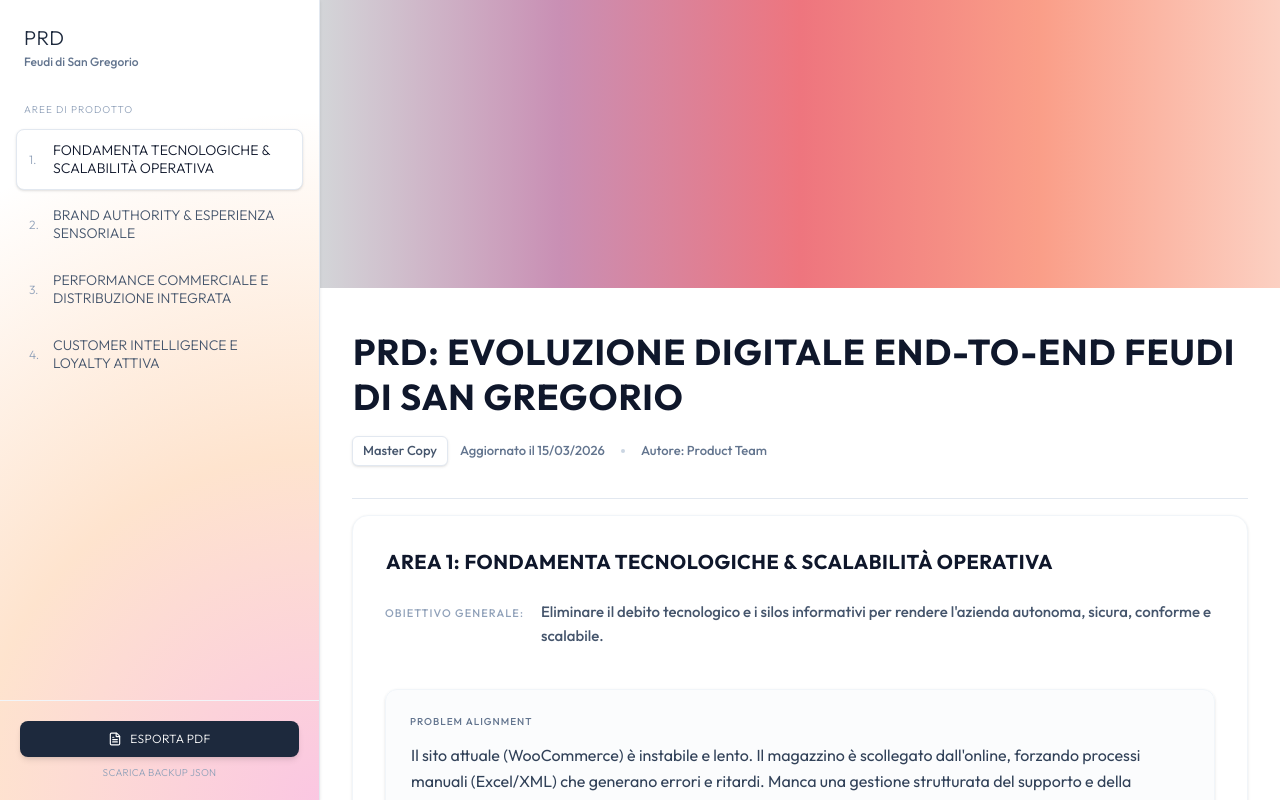
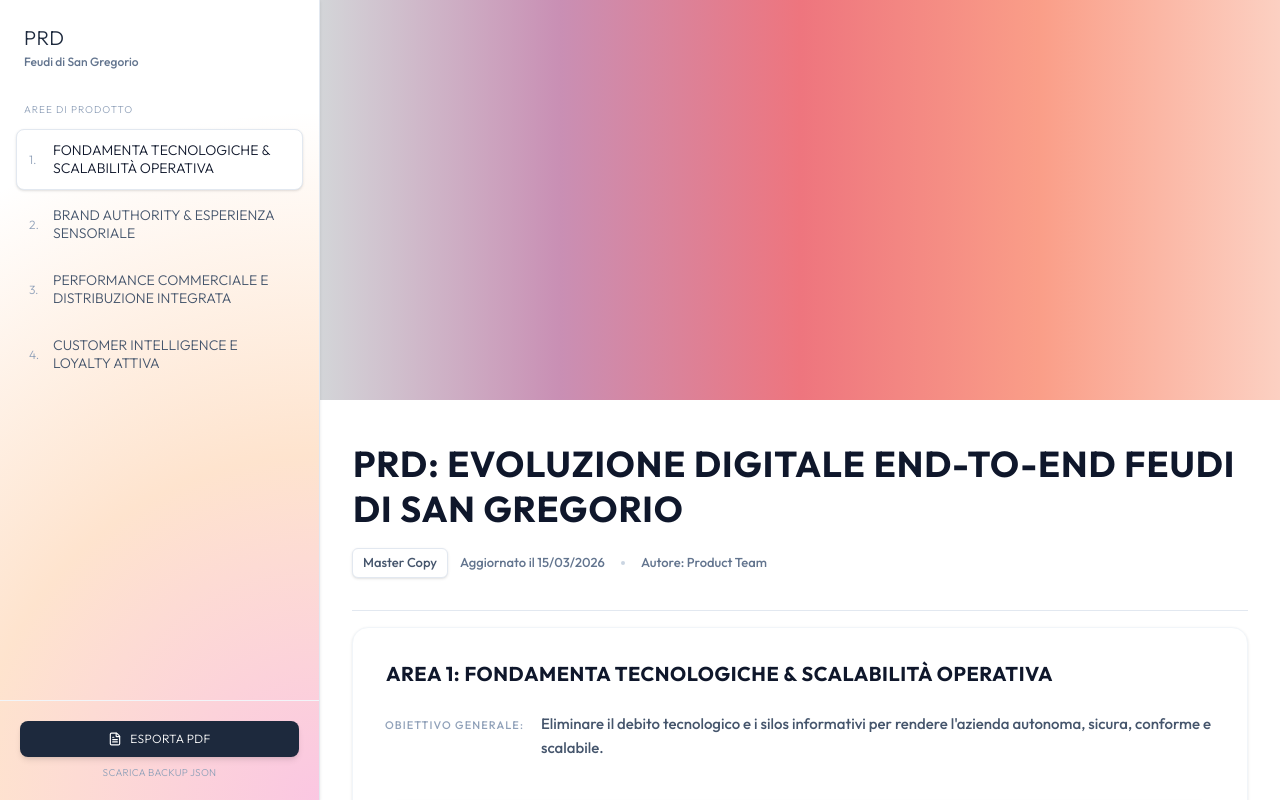
Before and after one commit to NatShostak-ux/PRD-Framework, a React (Vite) app: page / in a window 1280 px wide. Built offline with nearby package versions, Linux system fonts and the light colour scheme; no server answers; the database is empty.

Commit message:
style: refine cover image height and positioning for better visibility

```diff
--- a/src/App.jsx
+++ b/src/App.jsx
@@ -657,11 +657,11 @@
 
           {/* NOTION-LIKE COVER */}
           <div
-            className="w-full h-40 md:h-72 relative group transition-all"
+            className="w-full h-56 md:h-[400px] relative group transition-all"
             style={{
               background: prd.coverImage,
               backgroundSize: 'cover',
-              backgroundPosition: 'center',
+              backgroundPosition: 'center 30%',
             }}
           >
             {/* Tasto per cambiare cover che appare al passaggio del mouse */}
```
